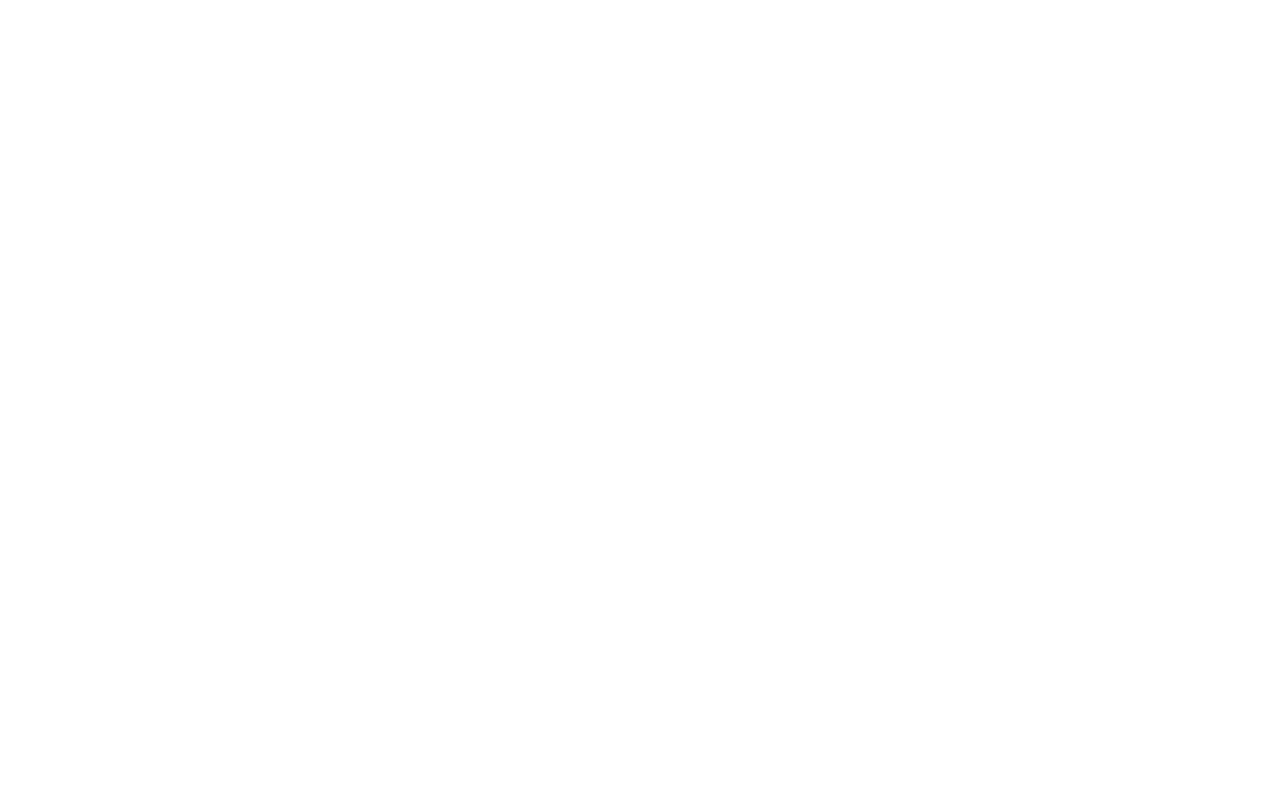
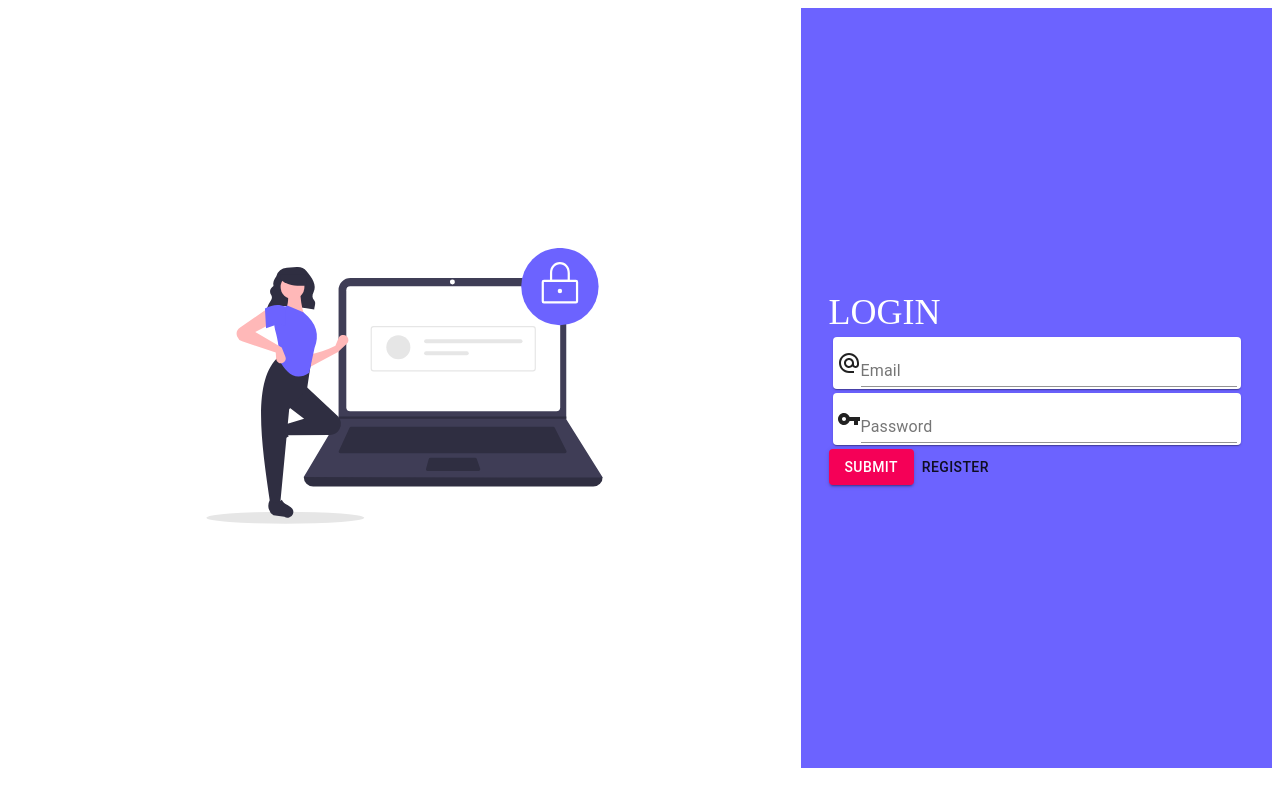
Before and after one commit to dolamanee6122/zh2hackathon_Dimensions, a React (Create React App) app in the folder client/: page /login in a window 1280 px wide. Built offline with nearby package versions, Linux system fonts and the light colour scheme.

Commit message:
added Login & Register Page

```diff
--- a/client/src/App.js
+++ b/client/src/App.js
@@ -2,6 +2,7 @@
 import { Route, BrowserRouter as Router, Switch } from "react-router-dom";
 import RequestListing from './Components/RequestPage/RequestListing';
 import Dashboard from './Components/Dashboard/Dashboard';
+import Login from './Components/Authentication/Login';
 
 function App() {
   return (
@@ -10,6 +11,9 @@
       <Switch>
         <Route exact path="/">
           <Dashboard />
+        </Route>
+        <Route  path="/login">
+          <Login />
         </Route>
         <Route path="/requests">
           <RequestListing />
--- /dev/null
+++ b/client/src/Components/Authentication/Login.css
@@ -0,0 +1,6 @@
+.auth-header{
+    font-size: 36px;
+    color:white;
+    justify-self: flex-start;
+    font-family: "pallete Mosaic";
+}
--- /dev/null
+++ b/client/src/Components/Authentication/Login.js
@@ -0,0 +1,137 @@
+import { Button,FormHelperText,Select,InputLabel,MenuItem,Slide, TextField } from '@material-ui/core';
+import React, { useState } from 'react';
+import {ReactComponent as Svg} from "../../assets/login_logo.svg";
+import "./Login.css";
+import { makeStyles } from '@material-ui/core/styles';
+import Paper from '@material-ui/core/Paper';
+import AlternateEmailIcon from '@material-ui/icons/AlternateEmail';
+import VpnKeyIcon from '@material-ui/icons/VpnKey';
+
+
+const useStyles = makeStyles((theme) => ({
+  root: {
+    padding: '2px 4px',
+    display: 'flex',
+    alignItems: 'center',
+    width: 400,
+    margin:'4px',
+  }
+}));
+
+const Login = () => {
+    const classes = useStyles();
+    const transitionDuration = 500;
+    const handleClick=(e)=>{
+        e.preventDefault();
+        setElementIn(false);
+        setTimeout(()=>{
+            setElementIn(true);
+            if(active==="login") setActive("register");
+            else setActive("login");
+        },transitionDuration);
+
+    }
+    const [elementIn,setElementIn]=useState(true);
+    const [active,setActive] =useState("login");
+    const types=["MERCHANT", "CONSUMER"];
+    const [selectedType,setSelectedType]=useState(types[0]);
+    const handleTypeChange=(e)=>{
+        e.preventDefault();
+        setSelectedType(e.target.value);
+    }
+    return (
+        <div style={{display:"flex", height:"95vh" ,alignItems:"center", justifyContent:"space-evenly"}}>
+            <div >
+            <Svg style={{height:"50%",transform: "scale(0.5)"}}/>
+            </div>
+            <div style={{display:"flex", backgroundColor:"#6C63FF", height:"100%",flex:1, alignItems:"center", justifyContent:"center", flexDirection:"column" }}>
+
+            <Slide
+                in={elementIn}
+                timeout={transitionDuration}
+                direction="left"
+            >
+                <div>
+                    {active==="login"  &&
+                    <div>
+                        <div className="auth-header">
+                        LOGIN
+                        </div>
+                        <Paper component="form" className={classes.root}>
+                        <AlternateEmailIcon/>
+                            <TextField
+                                label="Email"
+                                className={classes.input}
+                                placeholder="Email"
+                                fullWidth
+                            />
+                        </Paper>
+                        <Paper component="form" className={classes.root}>
+                        <VpnKeyIcon/>
+
+                            <TextField
+                                label="Password"
+                                type="password"
+                                className={classes.input}
+                                fullWidth
+                                placeholder="Password"
+                            />
+                        </Paper>
+                        <div style={{display:"flex"}}>
+                        <Button variant="contained" color="secondary">Submit</Button>
+                        <Button onClick={handleClick}>{active==="login"?"REGISTER":"LOGIN"}</Button>
+                        </div>
+                    </div>}
+                    {active==="register"  &&
+                    <div>
+                        <div className="auth-header">
+                        REGISTER
+                        </div>
+                        <Paper component="form" className={classes.root}>
+                        <AlternateEmailIcon/>
+                            <TextField
+                                label="Email"
+                                className={classes.input}
+                                placeholder="Email"
+                                fullWidth
+                            />
+                        </Paper>
+                        <Paper component="form" className={classes.root}>
+                             <VpnKeyIcon/>
+                            <TextField
+                                label="Password"
+                                type="password"
+                                className={classes.input}
+                                placeholder="Password"
+                                fullWidth
+                            />
+                        </Paper>
+                        <Paper component="form" className={classes.root} >
+                            <TextField
+                                select
+                                label="Account Type"
+                                value={selectedType}
+                                onChange={handleTypeChange}
+                                fullWidth
+                                helperText="Select account that suits you"
+                            >
+                            { types.map((e)=>{
+                                return <MenuItem key={e} value={e}>{e}</MenuItem>
+                            })
+                            }
+                            </TextField>
+                        </Paper>
+                        <div style={{display:"flex"}}>
+                        <Button variant="contained" color="secondary">Submit</Button>
+                        <Button onClick={handleClick} >{active==="login"?"REGISTER":"LOGIN"}</Button>
+                        </div>
+                    </div>}
+                </div>
+            </Slide>
+
+            </div>
+        </div>
+    )
+}
+
+export default Login;
--- a/client/src/Components/Dashboard/DataElements.js
+++ b/client/src/Components/Dashboard/DataElements.js
@@ -1,7 +1,7 @@
-import { Grid, makeStyles, Paper } from '@material-ui/core';
+import { Fab, Grid, makeStyles, Paper } from '@material-ui/core';
 import React from 'react';
 import clsx from "clsx";
-
+import AddIcon from "@material-ui/icons/Add";
 import RecentTransactions from './RecentTransactions'
 import Requests from './Requests'
 import StatCards from './StatCards'
@@ -160,6 +160,9 @@
               </Paper>
             </Grid>
           </Grid>
+        <Fab color="primary" aria-label="add" style={{position:"absolute", bottom:"48px", right:"48px"}}>
+            <AddIcon />
+        </Fab>
         </div>
     )
 }
```
Also changed, not shown: client/src/assets/login_logo.svg (added).
